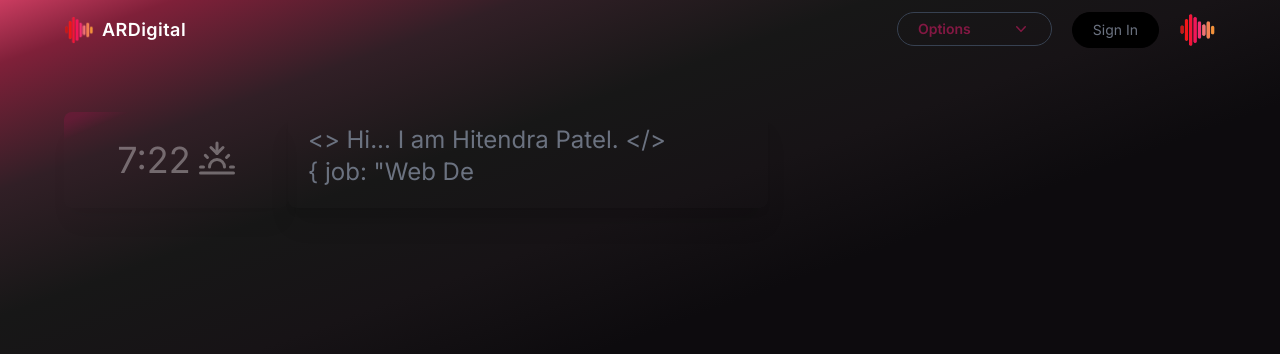
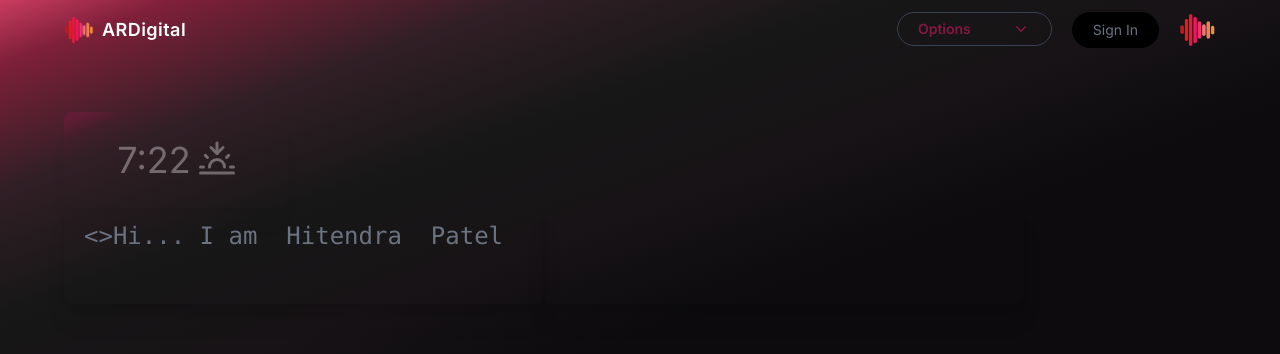
Before and after one commit to ARDigitalHub/ARD_Web, a Next.js app: page / in a window 1280 px wide. Shown: the top 354 px of the page. Built offline with nearby package versions, Linux system fonts and the light colour scheme.

Commit message:
updated the intro component

```diff
--- a/app/page.tsx
+++ b/app/page.tsx
@@ -16,15 +16,25 @@ interface intProps {
   details: String;
   curTime: Date;
 }
-
+const jsonObjectToType1 = {
+  intro: '<>Hi... I am  Hitendra  Patel.</>'
+};
+const jsonObjectToType2 = {
+  job: '{ profession: \"Web Developer.\" }',
+  company: '{ working-at: \"Infosys Pvt. Ltd.\" }',
+  skills:"{ skills:\"Html5, CSS, JS, React, NextJs, NodeJs, Java\"}"
+};
 export default function Home() {
   const curTime  =new Date();
   return (
     <React.Fragment>
       <Nav/>
-      <div className='flex'>
+      <div className='inline-block'>
       <ClockV1 time={curTime.getTime() }  />
-      <Intro/>
+      <div className='lg:flex sm:block'>
+      <Intro  jsonObject={jsonObjectToType1} initialDelay={1000}/>
+      <Intro  jsonObject={jsonObjectToType2} initialDelay={7000}/>
+      </div>
       </div>
 
     </React.Fragment>
--- a/components/intro/Intro.tsx
+++ b/components/intro/Intro.tsx
@@ -1,94 +1,81 @@
+import React, { useState, useEffect, useRef } from "react";
 
-import React, { useState, useEffect } from "react";
-let line1Writer=2;
-let line2Writer=0;
-let introText="";
-let completeText1="<>   Hi... I am  Hitendra  Patel.   </>";
-let completeText2="{ job: \"Web Developer.\" }";
-let text1=true;
-let text2=false;
-let boxClicked=false;
-const writingData={
-    intro:"<>   Hi... I am  Hitendra  Patel.   </>",
-    line1:"{",
-    line2:"  job: \"Web Developer.\"",
-    line3:"}"
+interface SomePropInterface {
+  jsonObject: Record<string, string>;
+  initialDelay: number;
 }
 
+const Intro: React.FC<SomePropInterface> = ({ jsonObject, initialDelay }) => {
+  const [currentText, setCurrentText] = useState<string>("");
+  const isUnmounted = useRef(false);
+  const textRef = useRef<string>('');
+  const lineIndex = useRef<number>(0);
 
+  useEffect(() => {
+    isUnmounted.current = false;
+    textRef.current = '';
 
-const Intro = () => {
-    let [line1Writer , setLine1Writer]=useState(0);
-    let [line2Writer , setLine2Writer]=useState(0);
-    let [introductionTag , setIntroductionTag]=useState(introText);
-    let [professionTag , setProfessionTag]=useState(introText);
-    let [reverse , setReverse]=useState(false);
-    let [writingStatus , setWritingStatus]=useState(true);
+    const typingTimeout = setTimeout(() => {
+      let keys = Object.keys(jsonObject);
+      let currentKey = keys[lineIndex.current];
+      let charIndex = 0;
+      let isDeleting = false;
 
-const textPrinter=(text:String ,index:Number)=>{
-    setTimeout (() => {
-        console.log(text +" "+index);
-    },200);
+      const intervalId = setInterval(() => {
+        if (!isUnmounted.current) {
+          const value = jsonObject[currentKey];
+          if (!isDeleting && value) {
+            if (charIndex < value.length) {
+              textRef.current += value.charAt(charIndex);
+              setCurrentText(textRef.current);
+              charIndex++;
+            } else {
+              // Add a new line after typing each value
+              textRef.current += '\n';
+              setCurrentText(textRef.current);
 
+              // Start deleting after typing is complete
+              if(currentKey!="intro")isDeleting = true;
+              else {isUnmounted.current = true;
+                clearInterval(intervalId);
+                clearTimeout(typingTimeout);}
+            }
+          } else if (textRef.current.length > 0) {
+            textRef.current = textRef.current.slice(0, -1);
+            setCurrentText(textRef.current);
+          } else {
+            // Stop deleting after all lines are deleted
+            isDeleting = false;
 
-}
+            // Move to the next key once the entire value is deleted
+            lineIndex.current = (lineIndex.current + 1) % keys.length;
+            currentKey = keys[lineIndex.current];
+            charIndex = 0;
 
-    useEffect(() => {
-        const textBuild=setTimeout (() => {
-            if(line1Writer==0)setIntroductionTag("");
-            if(text1) setIntroductionTag(completeText1.substring(0,line1Writer));
-            if(text1 && line1Writer!=completeText1.length && !reverse){
-                setLine1Writer(line1Writer+1);
-            }
-            if(text1 && line1Writer==completeText1.length){
-                //reverse=!reverse;
-                //setWritingStatus(false);//STOPPED HERE at 1st Line
-                text1=false;
-                text2=true;
+          }
+        }
+      }, 150);
 
-            }
-            if(line2Writer==0)setProfessionTag("");
-            if(text2) setProfessionTag(completeText2.substring(0,line2Writer));
+      // Clear the interval and set isUnmounted when the component is unmounted
+      return () => {
+        isUnmounted.current = true;
+        clearInterval(intervalId);
+        clearTimeout(typingTimeout);
+      };
+    }, initialDelay);
 
-            if(reverse && line2Writer!=0){
-                setLine2Writer(line2Writer-1);
-                console.log("in 1st reverse logic ");
-            }
-            if(reverse && line2Writer==0){
-                text1=true;
-                text2=false;
-                setLine1Writer(line1Writer-1);
-                console.log("in 2st reverse logic ");
-            }
-            if(reverse && line1Writer==0 && line2Writer==0){
-                setReverse(false);
-                console.log("switched reverse ");
-            }
-            if(text2 && line2Writer!=completeText2.length && !reverse){
-                setLine2Writer(line2Writer+1);
-
-            }
-            if(text2 && line2Writer==completeText2.length){
-                //setWritingStatus(false);
-                setReverse(true);
-            }
-
-        },100);
-
-         if(!writingStatus) return clearTimeout(textBuild);
-      });
-
+    // Clear the timeout if the component is unmounted before the initial delay
+    return () => clearTimeout(typingTimeout);
+  }, [jsonObject, initialDelay]);
 
   return (
-    <div id="introTextElement" className="block sm:w-56 lg:w-[30rem] sm:h-24 lg:h-24  rounded-lg  shadow-xl px-5 py-3 self-center font-cursive text-2xl text-gray-500  border-none border-2 border-pink-900 rounded-lg  shadow-xl">
-    <p >
-        {introductionTag}
-    </p>
-    <p>
-        {professionTag}
-    </p>
+    <div
+      id="introTextElement"
+      className="inline-block lg:w-[30rem] sm:h-24 lg:h-24  rounded-lg  shadow-xl px-5 py-3 self-center font-cursive text-2xl text-gray-500  border-none border-2 border-pink-900 rounded-lg  shadow-xl"
+    >
+      <pre className="whitespace-pre-wrap">{currentText}</pre>
     </div>
-  )
-}
+  );
+};
 
-export default Intro
+export default Intro;
```
